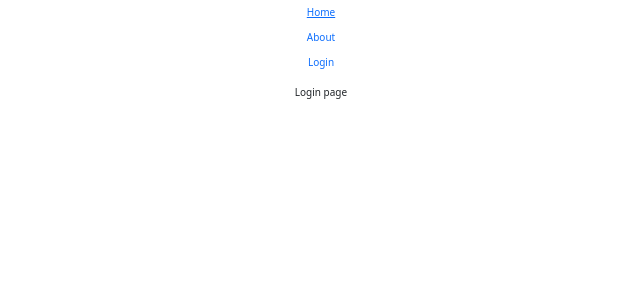
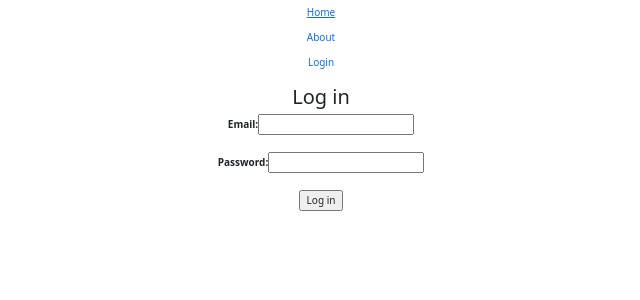
Before and after one commit to toni123321/StreetSoccerManager, a React (Create React App) app in the folder streetSoccerManager-Frontend/street-soccer-manager/: page /login in a window 1280 px wide. Shown: the top 300 px of the page, without its empty margins (319-959 px from the left). Built offline with nearby package versions, Linux system fonts and the light colour scheme.

Commit message:
Edit frontend components

```diff
--- a/streetSoccerManager-Frontend/street-soccer-manager/src/App.js
+++ b/streetSoccerManager-Frontend/street-soccer-manager/src/App.js
@@ -1,11 +1,11 @@
 import logo from './logo.svg';
 import './App.css';
-import MainNavbar from './components/MainNavbar';
+import Main from "./components/Main";
 
 function App() {
   return (
     <div className="App">
-      <MainNavbar/>
+      <Main/>
     </div>
   );
 }
--- a/streetSoccerManager-Frontend/street-soccer-manager/src/components/AboutPage.js
+++ b/streetSoccerManager-Frontend/street-soccer-manager/src/components/About.js
@@ -1,10 +1,10 @@
 import React from "react";
 
-function AboutPage() {
+function About() {
     return (
         <div>
             About page
         </div>
     );
 }
-export default AboutPage;
+export default About;
--- /dev/null
+++ b/streetSoccerManager-Frontend/street-soccer-manager/src/components/CreateTeam.js
@@ -0,0 +1,13 @@
+import React from 'react';
+
+
+const CreateTeam = () => {
+
+    return (
+        <div>
+            <p>Create Team</p>
+        </div>
+    );
+}
+
+export default CreateTeam;
--- a/streetSoccerManager-Frontend/street-soccer-manager/src/components/LoginPage.js
+++ b/streetSoccerManager-Frontend/street-soccer-manager/src/components/Home.js
@@ -1,10 +1,10 @@
 import React from "react";
 
-function LoginPage() {
+function Home() {
     return (
         <div>
-            Login page
+            Home page
         </div>
     );
 }
-export default LoginPage;
+export default Home;
--- a/streetSoccerManager-Frontend/street-soccer-manager/src/components/HomePage.js
+++ /dev/null
@@ -1,10 +0,0 @@
-import React from "react";
-
-function HomePage() {
-    return (
-        <div>
-            Home page
-        </div>
-    );
-}
-export default HomePage;
--- /dev/null
+++ b/streetSoccerManager-Frontend/street-soccer-manager/src/components/Login.js
@@ -0,0 +1,28 @@
+import React, {useState} from "react";
+import LoginForm from "./LoginForm";
+
+function Login() {
+
+    const [user, setUser] = useState({
+        email: "test@gmail.com",
+        password: "test"
+    });
+
+    const [error, SetError] = useState("");
+
+    const LogIn = () => {
+        console.log("log in");
+    }
+
+    const LogOut = () => {
+        console.log("log out");
+    }
+
+
+    return (
+        <div>
+            <LoginForm LogIn={LogIn} error={error}/>
+        </div>
+    );
+}
+export default Login;
--- /dev/null
+++ b/streetSoccerManager-Frontend/street-soccer-manager/src/components/LoginForm.js
@@ -0,0 +1,31 @@
+import React from 'react';
+import { useHistory } from 'react-router-dom';
+
+
+const LoginForm = () => {
+
+    const history = useHistory();
+    const handleSubmit = (e) => {
+        e.preventDefault();
+        //history.push('/createTeam');
+
+    }
+
+    return (
+        <form onSubmit={handleSubmit}>
+            <h2>Log in</h2>
+            <div className="form-group">
+                <label htmlFor="email">Email: </label>
+                <input type="email" name="email" id="email" />
+            </div>
+            <div className="form-group">
+                <label htmlFor="password">Password: </label>
+                <input type="password" name="password" id="password" />
+            </div>
+            <input type="submit" value="Log in" />
+        </form>
+
+    );
+}
+
+export default LoginForm;
--- /dev/null
+++ b/streetSoccerManager-Frontend/street-soccer-manager/src/components/Main.js
@@ -0,0 +1,11 @@
+import React from 'react';
+import MainNavbar from './MainNavbar';
+
+
+const Main = () => {
+    return (
+        <MainNavbar/>
+    );
+}
+
+export default Main;
--- a/streetSoccerManager-Frontend/street-soccer-manager/src/components/MainNavbar.js
+++ b/streetSoccerManager-Frontend/street-soccer-manager/src/components/MainNavbar.js
@@ -1,10 +1,9 @@
 import React from "react";
-import { BrowserRouter, Route, Switch, Link } from 'react-router-dom';
-import AboutPage from "./AboutPage";
-import HomePage from "./HomePage";
-import LoginPage from "./LoginPage";
+import { BrowserRouter, Link } from 'react-router-dom';
+
 
 import "bootstrap/dist/css/bootstrap.min.css";
+import Routers from "./Routers";
 
 
 function MainNavbar() {
@@ -27,11 +26,7 @@ function MainNavbar() {
                 </div>
 
                 <div className="container mt-3">
-                    <Switch>
-                        <Route exact path="/" component={HomePage} />
-                        <Route exact path="/about" component={AboutPage} />
-                        <Route exact path="/login" component={LoginPage} />
-                    </Switch>
+                    <Routers/>
                 </div>
             </div>
         </BrowserRouter>
--- /dev/null
+++ b/streetSoccerManager-Frontend/street-soccer-manager/src/components/Routers.js
@@ -0,0 +1,20 @@
+import React from 'react';
+import { Route, Switch } from 'react-router-dom';
+
+import About from "./About";
+import Home from "./Home";
+import Login from "./Login";
+import CreateTeam from "./CreateTeam";
+
+const Routers = () => {
+    return (
+        <Switch>
+            <Route exact path="/" component={Home} />
+            <Route exact path="/about" component={About} />
+            <Route exact path="/login" component={Login} />
+            <Route path="/createTeam" component={CreateTeam} />
+        </Switch>
+    );
+}
+
+export default Routers;
```
